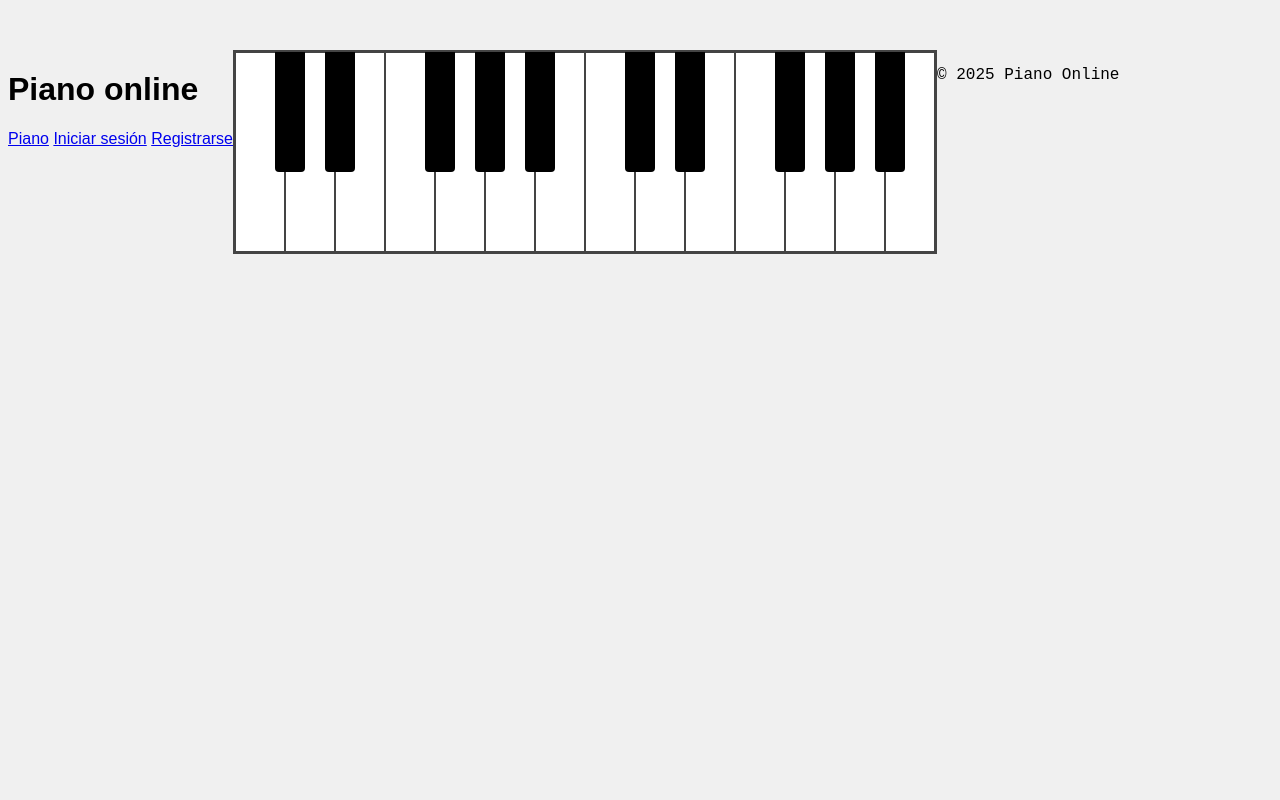
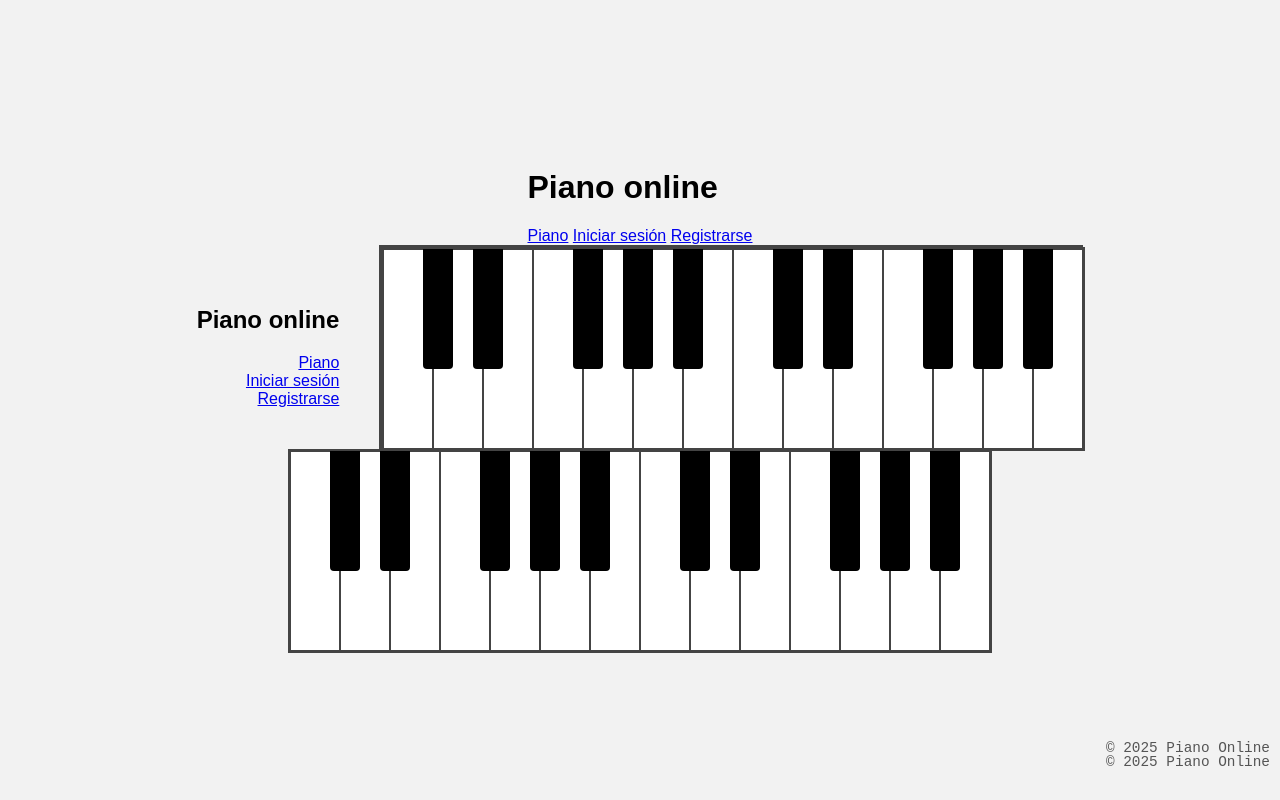
Before and after one commit to rubenhdezmtinez/piano-online, a PHP site: page / in a window 1280 px wide. Run offline with PHP 8.4, Linux system fonts and the light colour scheme.

Commit message:
actualizacion frontend

```diff
--- a/css/estilos.css
+++ b/css/estilos.css
@@ -1,8 +1,41 @@
 body {
-  background-color: #f0f0f0;
-  display: flex;
-  margin-top: 50px;
-  font-family: sans-serif;
+    margin: 0;
+    padding: 0;
+    font-family: Arial, sans-serif;
+    background: #f2f2f2;
+    height: 100vh;
+    display: flex;
+    flex-direction: column;
+    justify-content: center;
+    align-items: center;
+}
+
+.main-container {
+    display: flex;
+    flex-direction: row;
+    align-items: center;
+    justify-content: center;
+    gap: 40px;
+}
+
+.header {
+    text-align: right;
+}
+
+.header h2 {
+    margin-bottom: 20px;
+}
+
+.header a:hover {
+    text-decoration: underline;
+}
+
+.footer {
+    position: fixed;
+    right: 10px;
+    bottom: 5px;
+    font-size: 0.9em;
+    color: #555;
 }
 
 .footer {
--- a/includes/header.php
+++ b/includes/header.php
@@ -16,4 +16,21 @@
             <a href="registro.php">Registrarse</a>
         </nav>
     </header>
+    <div class="main-container">
+        <div class="header">
+            <h2>Piano online</h2>
+            <a href="index.php">Piano</a><br>
+            <a href="login.php">Iniciar sesión</a><br>
+            <a href="registro.php">Registrarse</a>
+        </div>
+
+        <div class="piano">
+            <!-- Aquí va tu HTML del piano con teclas -->
+            <?php include_once "templates/piano.php"; ?>
+        </div>
+    </div>
+
+    <div class="footer">
+        © 2025 Piano Online
+    </div>
 <main>
--- a/index.php
+++ b/index.php
@@ -3,4 +3,5 @@
     include 'includes/header.php';
     include 'templates/piano.php';
     include 'includes/footer.php';
+
 ?>
```
Also changed, not shown: register.php (deleted, +0 -55 lines), templates/home.php (line endings or trailing spaces).
